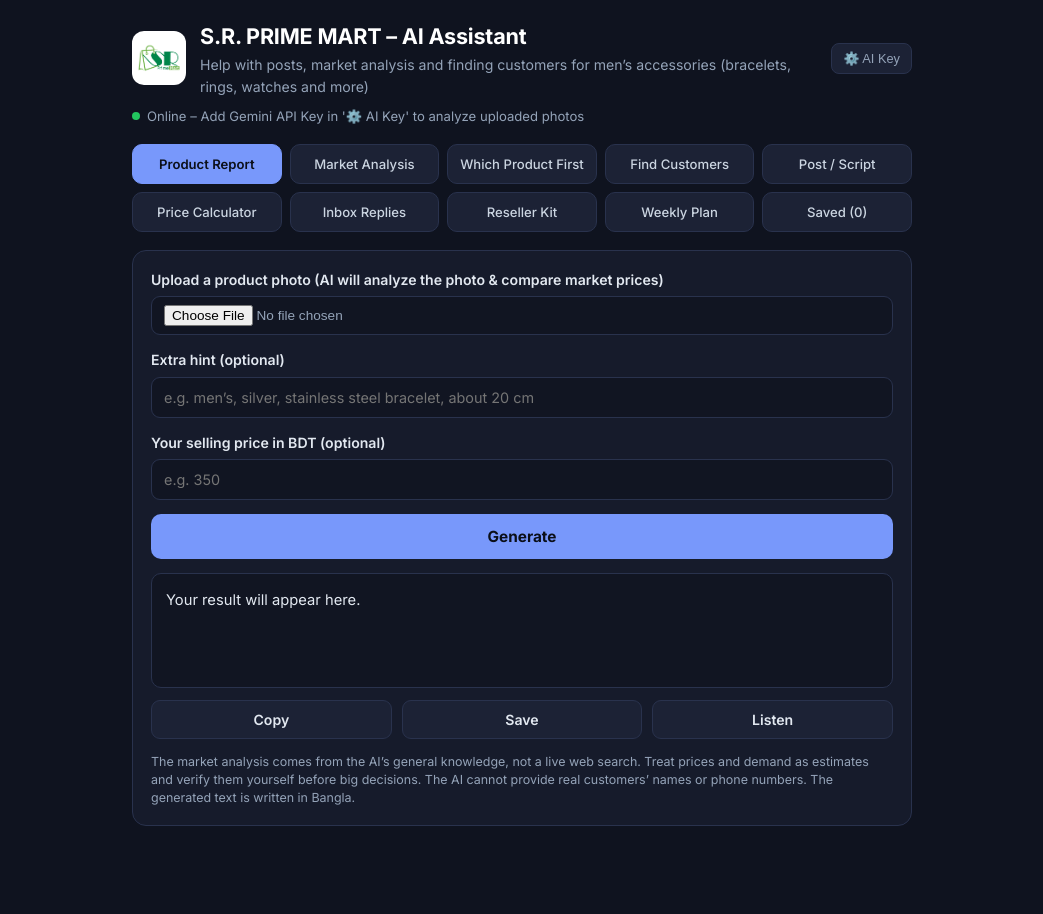
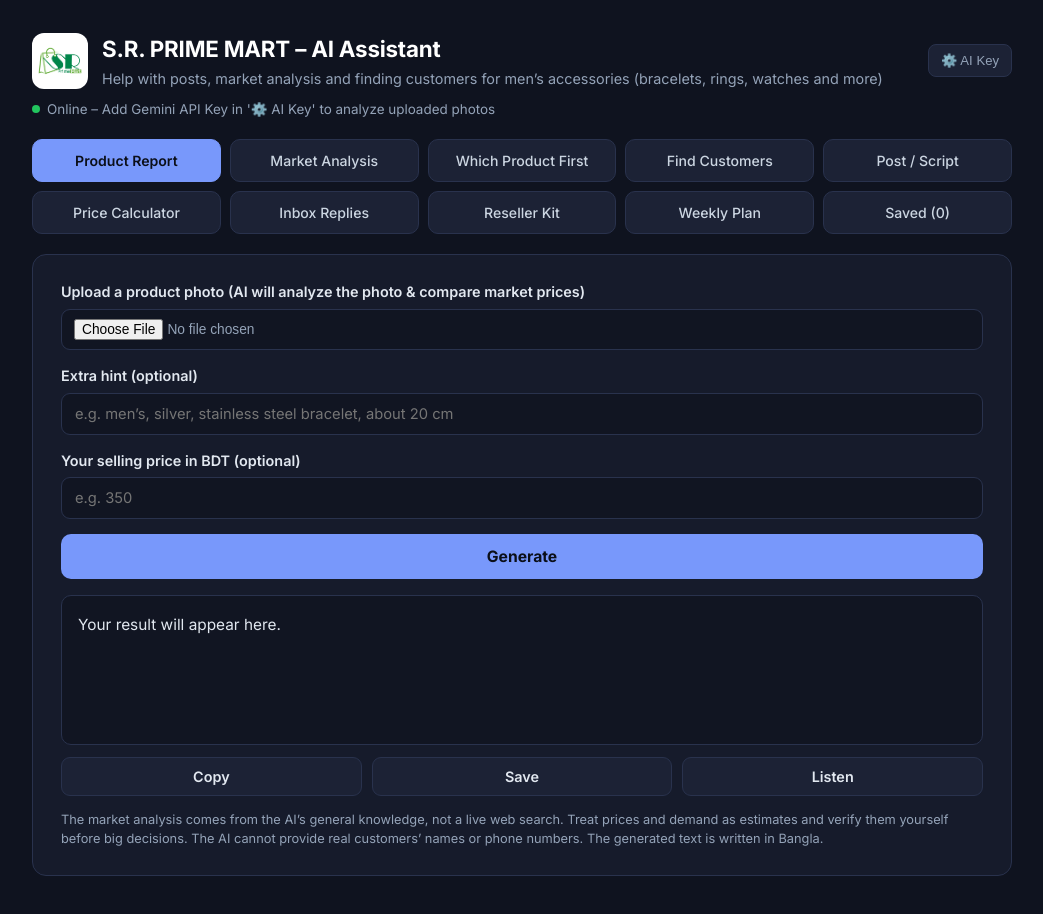
Before and after one commit to srprimemart2026-code/sr-prime-mart-dashboard, a plain HTML site: page index.html in a window 1280 px wide. Shown: the whole page, without its empty margins (118-1161 px from the left). Before the commit the page ends 866 px from the top, so only its background shows below. Drawn offline with Linux system fonts and the light colour scheme.

Commit message:
Refactor CSS for layout adjustments and responsiveness
Adjusted various padding, margin, and font-size properties for improved layout and readability. Added media queries for large screens and mobile responsiveness.

```diff
--- a/style.css
+++ b/style.css
@@ -22,17 +22,18 @@ body {
   background-color: var(--bg-main);
   color: var(--text-primary);
   line-height: 1.5;
-  padding: 20px 14px 40px;
+  padding: 24px 16px 48px;
 }
 
 .container {
-  max-width: 780px;
+  max-width: 820px;
   margin: 0 auto;
+  transition: max-width 0.2s ease;
 }
 
 /* Header */
 .app-header {
-  margin-bottom: 18px;
+  margin-bottom: 20px;
 }
 
 .brand-row {
@@ -43,8 +44,8 @@ body {
 }
 
 .logo-box {
-  width: 54px;
-  height: 54px;
+  width: 56px;
+  height: 56px;
   border-radius: 12px;
   background: #ffffff;
   overflow: hidden;
@@ -77,14 +78,14 @@ body {
 }
 
 .brand-text h1 {
-  font-size: 1.35rem;
+  font-size: 1.4rem;
   font-weight: 700;
   color: #ffffff;
   letter-spacing: -0.01em;
 }
 
 .subtitle {
-  font-size: 0.88rem;
+  font-size: 0.9rem;
   color: var(--text-secondary);
   margin-top: 2px;
 }
@@ -93,9 +94,9 @@ body {
   background: var(--bg-tab);
   border: 1px solid var(--border-color);
   color: var(--text-secondary);
-  padding: 7px 11px;
+  padding: 8px 12px;
   border-radius: 8px;
-  font-size: 0.8rem;
+  font-size: 0.82rem;
   cursor: pointer;
   white-space: nowrap;
 }
@@ -119,7 +120,7 @@ body {
 
 .api-drawer label {
   display: block;
-  font-size: 0.8rem;
+  font-size: 0.82rem;
   color: var(--text-secondary);
   margin-bottom: 6px;
 }
@@ -136,7 +137,7 @@ body {
   color: #fff;
   padding: 8px 10px;
   border-radius: 8px;
-  font-size: 0.85rem;
+  font-size: 0.86rem;
 }
 
 .small-btn {
@@ -145,7 +146,7 @@ body {
   font-weight: 600;
   border: none;
   border-radius: 8px;
-  padding: 0 14px;
+  padding: 0 16px;
   cursor: pointer;
 }
 
@@ -153,7 +154,7 @@ body {
   display: flex;
   align-items: center;
   gap: 7px;
-  font-size: 0.82rem;
+  font-size: 0.84rem;
   color: var(--text-secondary);
 }
 
@@ -168,18 +169,18 @@ body {
 .tabs-grid {
   display: grid;
   grid-template-columns: repeat(5, 1fr);
-  gap: 8px;
-  margin-bottom: 18px;
+  gap: 9px;
+  margin-bottom: 20px;
 }
 
 .tab-btn {
   background-color: var(--bg-tab);
   border: 1px solid var(--border-color);
   color: #cbd5e1;
-  padding: 11px 8px;
+  padding: 11px 10px;
   border-radius: 10px;
   font-family: inherit;
-  font-size: 0.82rem;
+  font-size: 0.84rem;
   font-weight: 500;
   cursor: pointer;
   transition: all 0.15s ease;
@@ -203,16 +204,16 @@ body {
   background-color: var(--bg-card);
   border: 1px solid var(--border-color);
   border-radius: 14px;
-  padding: 18px;
+  padding: 22px;
 }
 
 .form-group {
-  margin-bottom: 14px;
+  margin-bottom: 15px;
 }
 
 .form-group label {
   display: block;
-  font-size: 0.88rem;
+  font-size: 0.9rem;
   font-weight: 600;
   color: #e2e8f0;
   margin-bottom: 6px;
@@ -224,10 +225,10 @@ body {
   background-color: var(--bg-input);
   border: 1px solid var(--border-color);
   border-radius: 9px;
-  padding: 11px 12px;
+  padding: 11px 13px;
   color: #f8fafc;
   font-family: inherit;
-  font-size: 0.9rem;
+  font-size: 0.92rem;
   outline: none;
 }
 
@@ -243,17 +244,17 @@ body {
   background-color: var(--bg-input);
   border: 1px solid var(--border-color);
   border-radius: 9px;
-  padding: 8px 12px;
+  padding: 9px 12px;
 }
 
 .file-wrapper input[type="file"] {
   color: var(--text-secondary);
-  font-size: 0.85rem;
+  font-size: 0.86rem;
   width: 100%;
 }
 
 .preview-thumb {
-  max-height: 90px;
+  max-height: 110px;
   border-radius: 8px;
   margin-top: 8px;
   border: 1px solid var(--border-color);
@@ -263,7 +264,7 @@ body {
 .grid-2 {
   display: grid;
   grid-template-columns: 1fr 1fr;
-  gap: 12px;
+  gap: 14px;
 }
 
 /* Generate Button */
@@ -275,10 +276,10 @@ body {
   border-radius: 10px;
   padding: 13px;
   font-family: inherit;
-  font-size: 0.96rem;
+  font-size: 0.98rem;
   font-weight: 700;
   cursor: pointer;
-  margin-top: 4px;
+  margin-top: 6px;
   transition: background 0.15s ease;
 }
 
@@ -293,18 +294,18 @@ body {
 
 /* Result Box */
 .result-box {
-  margin-top: 14px;
+  margin-top: 16px;
   background-color: var(--bg-input);
   border: 1px solid var(--border-color);
   border-radius: 10px;
-  padding: 14px;
-  min-height: 115px;
-  max-height: 420px;
+  padding: 16px;
+  min-height: 130px;
+  max-height: 480px;
   overflow-y: auto;
-  font-size: 0.92rem;
+  font-size: 0.94rem;
   color: #e2e8f0;
   white-space: pre-wrap;
-  line-height: 1.65;
+  line-height: 1.7;
 }
 
 /* Action Buttons */
@@ -322,7 +323,7 @@ body {
   padding: 10px;
   border-radius: 9px;
   font-family: inherit;
-  font-size: 0.88rem;
+  font-size: 0.9rem;
   font-weight: 600;
   cursor: pointer;
   transition: all 0.15s ease;
@@ -338,7 +339,7 @@ body {
   background: var(--bg-card);
   border: 1px solid var(--border-color);
   border-radius: 8px;
-  padding: 10px 12px;
+  padding: 12px 14px;
   margin-bottom: 10px;
 }
 
@@ -346,7 +347,7 @@ body {
   display: flex;
   justify-content: space-between;
   align-items: center;
-  font-size: 0.78rem;
+  font-size: 0.8rem;
   color: var(--accent-blue);
   margin-bottom: 6px;
 }
@@ -356,15 +357,41 @@ body {
   border: none;
   color: #f87171;
   cursor: pointer;
-  font-size: 0.78rem;
+  font-size: 0.8rem;
 }
 
 /* Disclaimer */
 .disclaimer {
   margin-top: 14px;
-  font-size: 0.78rem;
+  font-size: 0.8rem;
   color: var(--text-secondary);
-  line-height: 1.45;
+  line-height: 1.5;
+}
+
+/* Large PC / Desktop Screen Sizing */
+@media (min-width: 1024px) {
+  body {
+    padding: 32px 24px 60px;
+  }
+
+  .container {
+    max-width: 980px;
+  }
+
+  .workspace-card {
+    padding: 26px 28px;
+  }
+
+  .tab-btn {
+    padding: 12px 12px;
+    font-size: 0.88rem;
+  }
+
+  .result-box {
+    min-height: 150px;
+    max-height: 540px;
+    font-size: 0.96rem;
+  }
 }
 
 /* Mobile Responsive */
```
